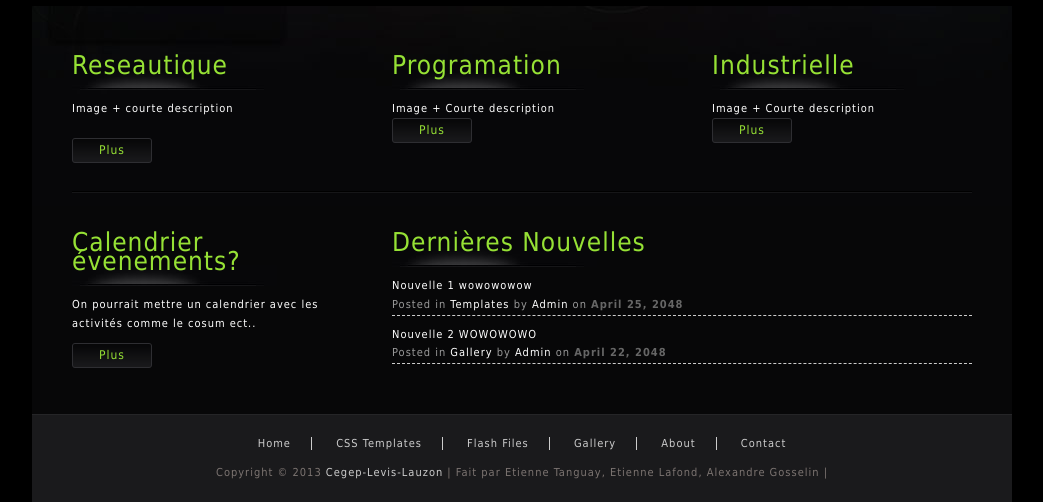
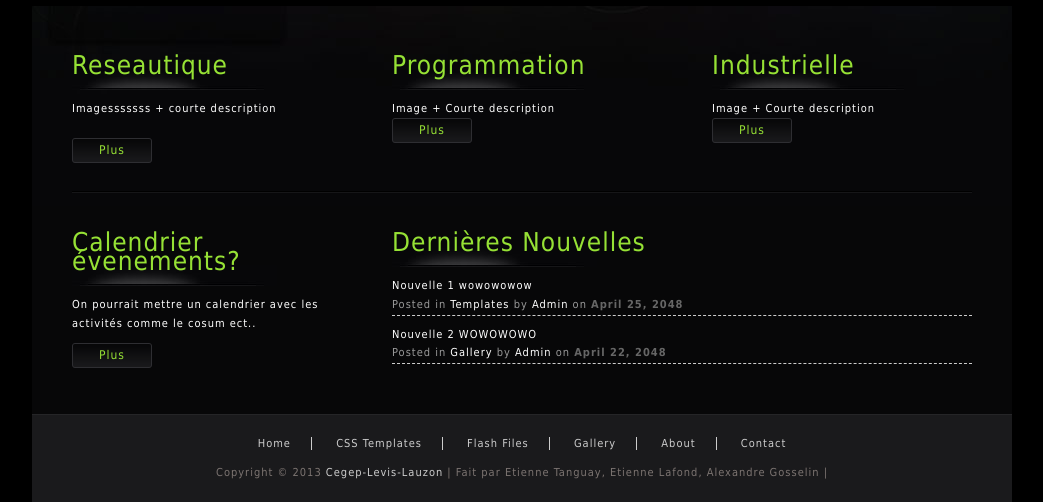
Before and after one commit to dinfcll/a13-dinf-siteweb, a PHP site: page / in a window 1280 px wide. Shown: the part 374-876 px from the top of the page, without its empty margins (118-1161 px from the left). Run offline with PHP 8.4, Linux system fonts and the light colour scheme; some libraries are stand-ins or nearby versions.

Commit message:
Modif contenu

```diff
--- a/header.php
+++ b/header.php
@@ -43,10 +43,10 @@
         <div id="templatemo_menu">
             <ul>
                 <li><a href="#" class="current"><span></span>Acceuil</a></li>
-                <li><a href="index.php" target="_parent"><span></span>Index1</a></li>
-                <li><a href="index.php" target="_blank"><span></span>Index2</a></li>
-                <li><a href="index.php" target="_parent"><span></span>Index3</a></li>
-                <li><a href="index.php"><span></span>Index3</a></li>
+                <li><a href="index.php" target="_parent"><span></span>Réseautique</a></li>
+                <li><a href="index.php" target="_blank"><span></span>Programmation</a></li>
+                <li><a href="index.php" target="_parent"><span></span>Industrielle</a></li>
+                <li><a href="index.php"><span></span>Stages</a></li>
             </ul>
         </div>
         <!-- end of menu -->
--- a/index.php
+++ b/index.php
@@ -14,7 +14,7 @@ include('header.php');
             <div class="section_w260 float_l margin_r60">
                 <h2>Reseautique</h2>
 
-                <p>Image + courte description</p>
+                <p>Imagesssssss + courte description</p>
 
 
                 <div class="cleaner_h20"></div>
@@ -23,7 +23,7 @@ include('header.php');
 
             <div class="section_w260 float_l margin_r60">
 
-                <h2>Programation</h2>
+                <h2>Programmation</h2>
 
                 <p>Image + Courte description</p>
 
```
